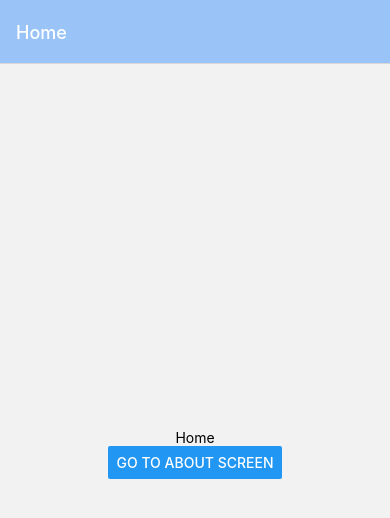
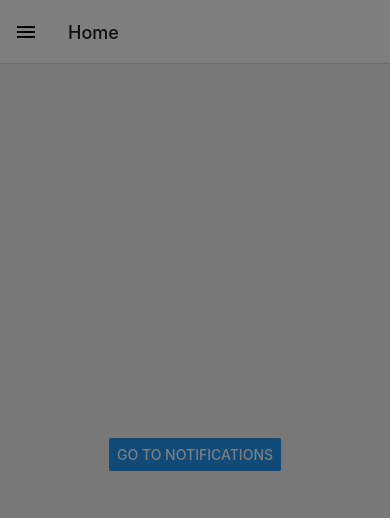
Before and after one commit to doksan-study/pet-react-native, a React Native app in the folder app/: screen / in a window 390 px wide. Shown: the top 518 px of the page. Built offline with nearby package versions, Linux system fonts and the light colour scheme.

Commit message:
[ERROR] Drawer Error

```diff
--- a/app/App.js
+++ b/app/App.js
@@ -1,14 +1,37 @@
 /* eslint-disable */
-import React from 'react'
-import { NavigationContainer } from '@react-navigation/native'
-import MainStackNavigator from './navigations/StackNavigator'
+import React from 'react';
+import {Button, View} from 'react-native';
+import {createDrawerNavigator} from '@react-navigation/drawer';
+import {NavigationContainer} from '@react-navigation/native';
 
-const App = () => {
+function HomeScreen({navigation}) {
+  return (
+    <View style={{flex: 1, alignItems: 'center', justifyContent: 'center'}}>
+      <Button
+        onPress={() => navigation.navigate('Notifications')}
+        title="Go to notifications"
+      />
+    </View>
+  );
+}
+
+function NotificationsScreen({navigation}) {
+  return (
+    <View style={{flex: 1, alignItems: 'center', justifyContent: 'center'}}>
+      <Button onPress={() => navigation.goBack()} title="Go back home" />
+    </View>
+  );
+}
+
+const Drawer = createDrawerNavigator();
+
+export default function App() {
   return (
     <NavigationContainer>
-      <MainStackNavigator />
+      <Drawer.Navigator useLegacyImplementation initialRouteName="Home">
+        <Drawer.Screen name="Home" component={HomeScreen} />
+        <Drawer.Screen name="Notifications" component={NotificationsScreen} />
+      </Drawer.Navigator>
     </NavigationContainer>
-  )
+  );
 }
-
-export default App
--- a/app/babel.config.js
+++ b/app/babel.config.js
@@ -1,3 +1,29 @@
+/* eslint-disable */
+// module.exports = {
+//   presets: ['module:metro-react-native-babel-preset'],
+//   plugins: [
+//     'react-native-reanimated/plugin',
+//     {
+//       relativeSourceLocation: true,
+//     },
+//   ],
+// };
+
+// TODO: https://github.com/software-mansion/react-native-reanimated/issues/1875
+// FIXME: 해당 사이트를 참고
+
+const pak = require('./package.json');
+
 module.exports = {
   presets: ['module:metro-react-native-babel-preset'],
+  plugins: [
+    [
+      'module-resolver',
+      {
+        extensions: ['.tsx', '.ts', '.js', '.json'],
+      },
+      // 'react-native-reanimated/plugin', // NOT HERE
+    ],
+    'react-native-reanimated/plugin', // PUT IT HERE
+  ],
 };
--- a/app/navigations/StackNavigator.js
+++ b/app/navigations/StackNavigator.js
@@ -1,9 +1,10 @@
 /* eslint-disable */
-import React from 'react'
-import { createStackNavigator } from '@react-navigation/stack'
+import React from 'react';
+import {createStackNavigator} from '@react-navigation/stack';
 
-import Home from '../screens/Home'
-import About from '../screens/About'
+import Home from '../screens/Home';
+import About from '../screens/About';
+import Contact from '../screens/Contact';
 
 const Stack = createStackNavigator();
 
@@ -12,34 +13,25 @@ const screenOptionStyle = {
     backgroundColor: '#9ac4f8',
   },
   headerTintColor: 'white',
-  headerBackTitle: 'Back'
-}
+  headerBackTitle: 'Back',
+};
 
 const MainStackNavigator = () => {
   return (
-    <Stack.Navigator
-      screenOptions={{
-        headerStyle: {
-          backgroundColor: '#9AC4F8'
-        },
-        headerTintColor: 'white',
-        headerBackTitle: 'Back'
-      }}
-    >
-      <Stack.Screen name='Home' component={Home} />
-      <Stack.Screen name='About' component={About} />
+    <Stack.Navigator screenOptions={screenOptionStyle}>
+      <Stack.Screen name="Home" component={Home} />
+      <Stack.Screen name="About" component={About} />
     </Stack.Navigator>
-  )
-}
+  );
+};
 
 // nested nav
 const ContactStackNavigator = () => {
   return (
     <Stack.Navigator screenOptions={screenOptionStyle}>
-      <Stack.Screen name='Contact' component={Contact} />
+      <Stack.Screen name="Contact" component={Contact} />
+    </Stack.Navigator>
+  );
+};
 
-    </Stack.Navigator>
-  )
-}
-
-export default MainStackNavigator
+export {MainStackNavigator, ContactStackNavigator};
```
Also changed, not shown: app/navigations/DrawerNavigator.js (added, +24 -0 lines), app/navigations/TabNavigator.js (added, +27 -0 lines), 2 other files (tests, documents, lock files or other folders).
